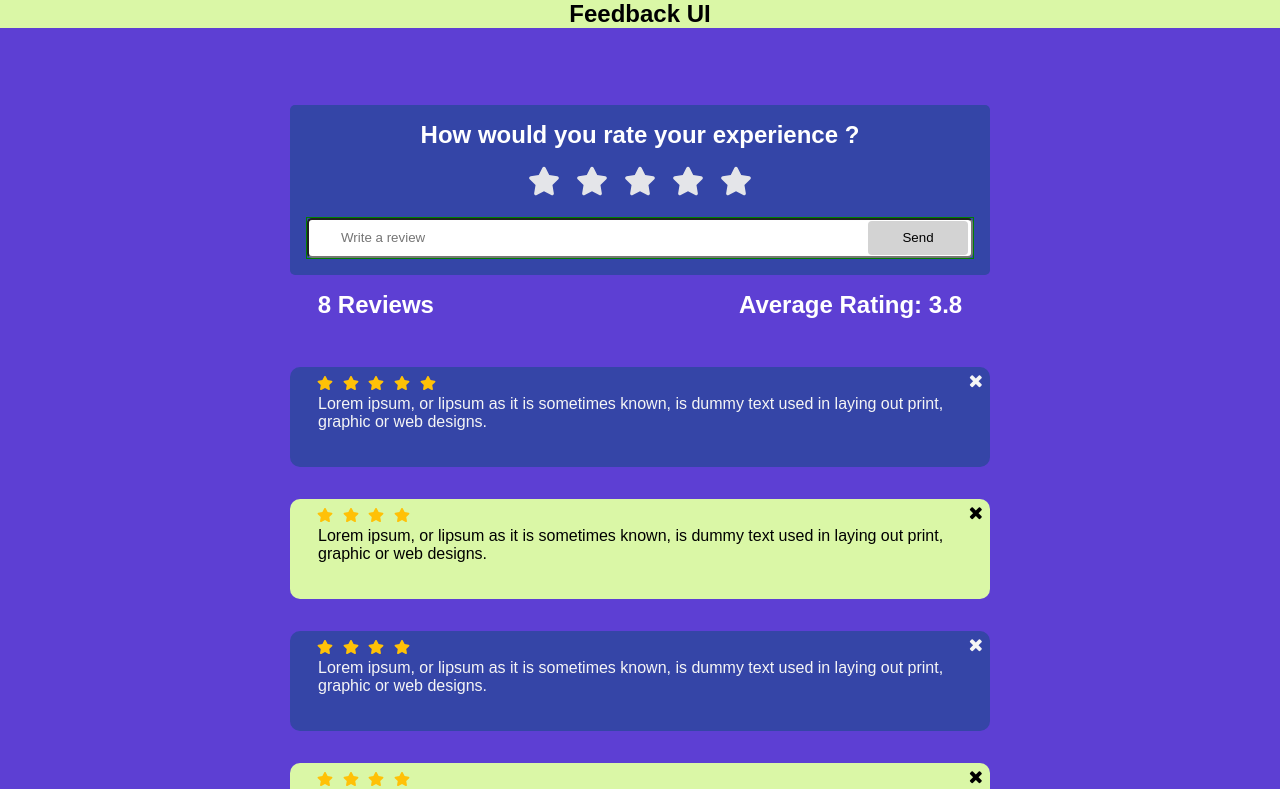
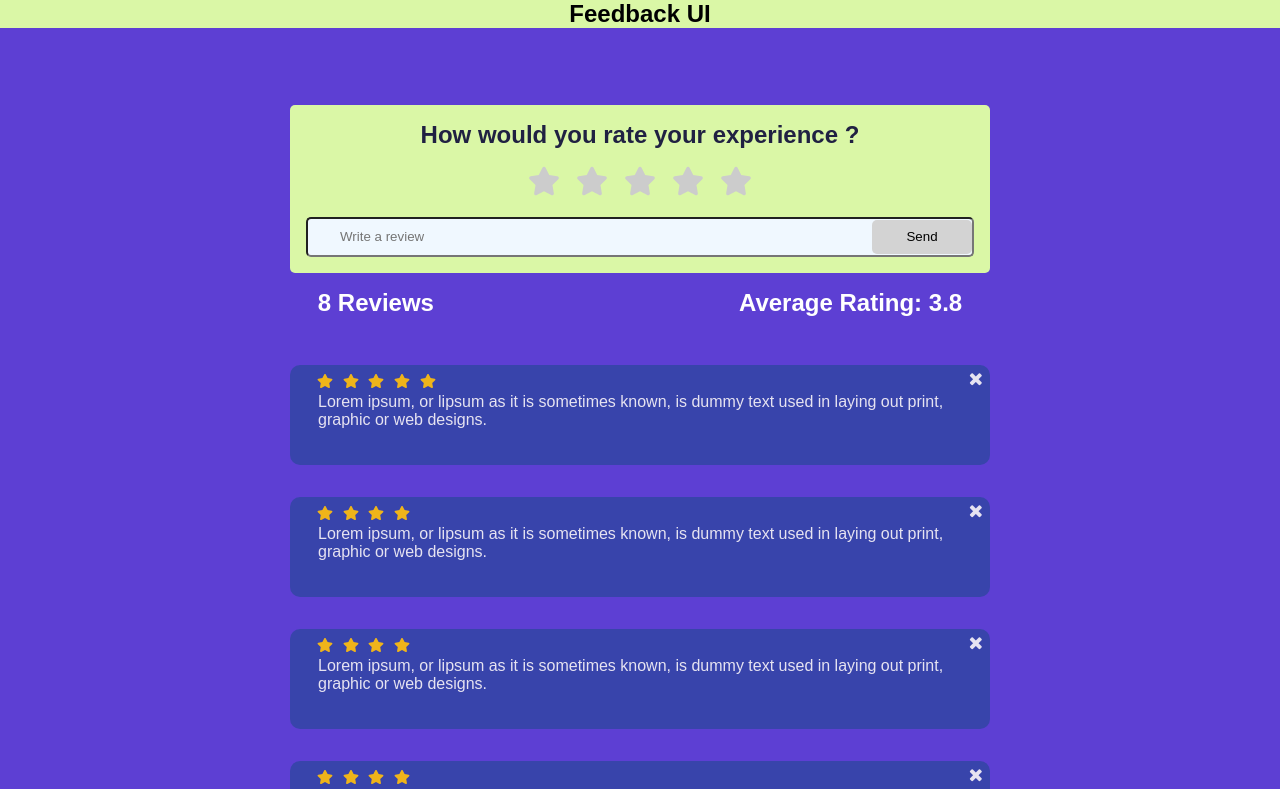
Before and after one commit to pswebcom/feedback-app, a React (Create React App) app in the folder app/: page / in a window 1280 px wide. Shown: the top 789 px of the page. Built offline with nearby package versions, Linux system fonts and the light colour scheme; a web font is replaced by a local one.

Commit message:
FeedbackList Framer motion added for animation

```diff
--- a/app/package.json
+++ b/app/package.json
@@ -6,6 +6,7 @@
     "@testing-library/jest-dom": "^5.16.2",
     "@testing-library/react": "^12.1.4",
     "@testing-library/user-event": "^13.5.0",
+    "framer-motion": "^4.1.17",
     "react": "^17.0.2",
     "react-dom": "^17.0.2",
     "react-icons": "^4.3.1",
--- a/app/src/components/FeedbackForm.js
+++ b/app/src/components/FeedbackForm.js
@@ -13,8 +13,8 @@ const FeedbackForm = ({ handleAdd }) => {
     if (text === "") {
       setBtnDisabled(true);
       setMessage(null);
-    } else if (text !== "" && text.trim().length <= 10) {
-      setMessage("*Feedback should be minimum of 10 characters");
+    } else if (text !== "" && text.trim().length <= 20) {
+      setMessage("*Feedback should be minimum of 20 characters");
       setBtnDisabled(true);
     } else {
       setBtnDisabled(false);
@@ -27,7 +27,7 @@ const FeedbackForm = ({ handleAdd }) => {
 
   const handleSubmit = (e) => {
     e.preventDefault();
-    if (text.trim().length > 10) {
+    if (text.trim().length > 20) {
       const newFeedback = {
         text,
         rating,
--- a/app/src/components/FeedbackItem.js
+++ b/app/src/components/FeedbackItem.js
@@ -8,7 +8,6 @@ const FeedbackItem = ({ item, handleDelete }) => {
     <Card reverse={item.reverse} id={item.id}>
       {[...Array(item.rating)].map((i) => {
         return (
-          // <div className="fa-star-div">
           <span className="fa-star-span">
             <FaStar className="fa-star"></FaStar>
           </span>
--- a/app/src/components/FeedbackList.js
+++ b/app/src/components/FeedbackList.js
@@ -1,4 +1,5 @@
 import React from "react";
+import { motion, AnimatePresence } from "framer-motion";
 import FeedbackItem from "./FeedbackItem";
 
 const FeedbackList = ({ feedback, handleDelete }) => {
@@ -8,9 +9,22 @@ const FeedbackList = ({ feedback, handleDelete }) => {
 
   return (
     <div className="feedback-list">
-      {feedback.map((item) => (
-        <FeedbackItem key={item.id} item={item} handleDelete={handleDelete} />
-      ))}
+      <AnimatePresence>
+        {feedback.map((item) => (
+          <motion.div
+            key={item.id}
+            initial={{ opacity: 0.7 }}
+            animate={{ opacity: 0.9 }}
+            exit={{ opacity: 0.7 }}
+          >
+            <FeedbackItem
+              key={item.id}
+              item={item}
+              handleDelete={handleDelete}
+            />
+          </motion.div>
+        ))}
+      </AnimatePresence>
     </div>
   );
 };
--- a/app/src/components/RatingSelect.js
+++ b/app/src/components/RatingSelect.js
@@ -27,9 +27,7 @@ const RatingSelect = ({ ratingProp, ratingNumberProp }) => {
             <FaStar
               className="star"
               color={
-                ratingIndex <= (clickRating || hoverRating)
-                  ? "#ffc107"
-                  : "#e4e5e9"
+                ratingIndex <= (clickRating || hoverRating) ? "#ffc107" : "#ccc"
               }
               onMouseEnter={() => setHoverRating(ratingIndex)}
               onMouseLeave={() => setHoverRating(null)}
--- a/app/src/index.css
+++ b/app/src/index.css
@@ -144,13 +144,24 @@ header {
   font-size: 1.5rem;
 }
 
+.baba {
+  background-color: black;
+}
+
 .feedback-form {
   text-align: center;
   margin: 4rem auto 0 auto;
   background-color: #3445a7;
+  background-color: #f8f8ff;
+  background-color: #f5fffa;
+  background-color: #f0f8ff;
+  /* background-color: #fafafa; */
+  background-color: #daf7a6;
   min-width: 700px;
   max-width: 50%;
   color: #fff;
+  color: #202142;
+
   padding: 1rem;
   border-radius: 5px;
 }
@@ -161,7 +172,6 @@ header {
 
 .feedback-form .input-group {
   margin: 0 auto;
-  border: 1px solid green;
   position: relative;
 }
 
@@ -172,12 +182,14 @@ header {
   border-radius: 5px;
   padding-left: 2rem;
   padding-right: 2rem;
+  background-color: #f0f8ff;
 }
 
 .feedback-form button {
   position: absolute;
-  right: 5px;
+  right: 2px;
   top: 3px;
+  border-radius: 5px;
 }
 
 .message {
```
Also changed, not shown: 1 other file (tests, documents, lock files or other folders).
